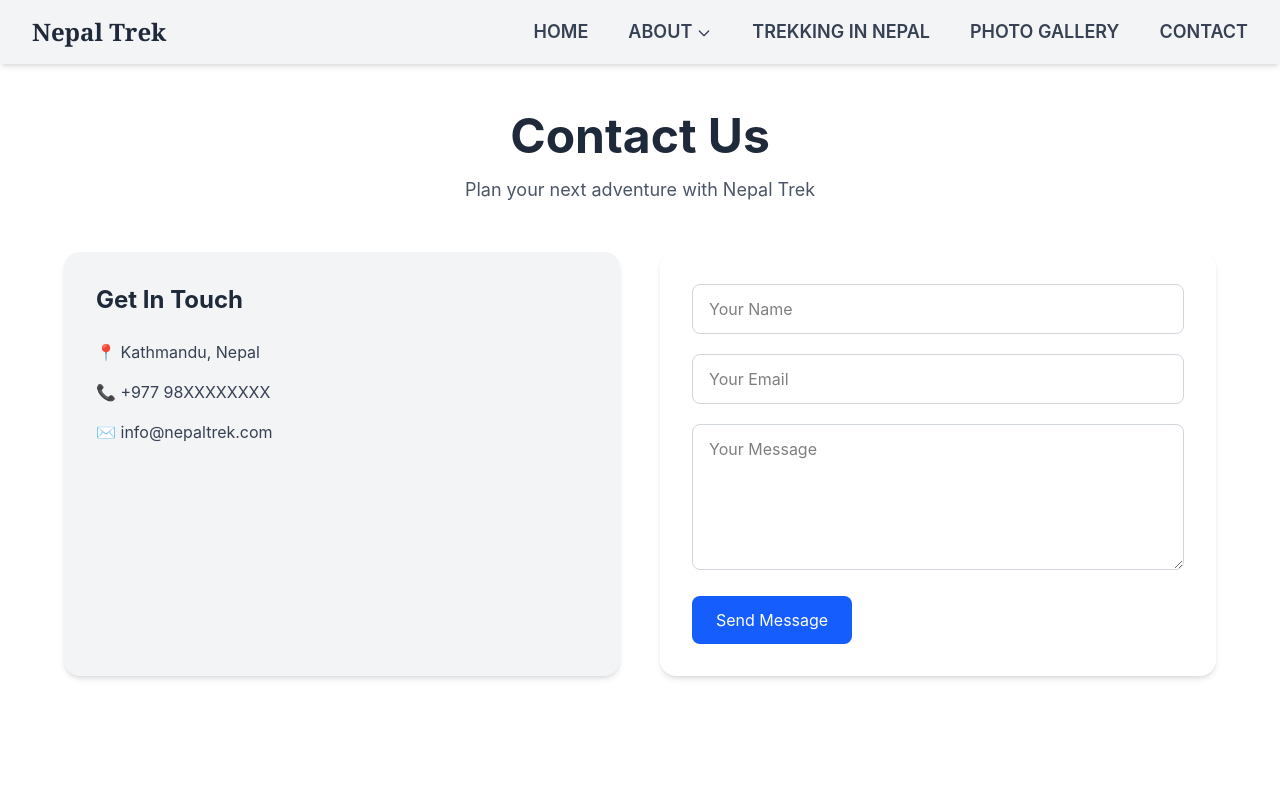
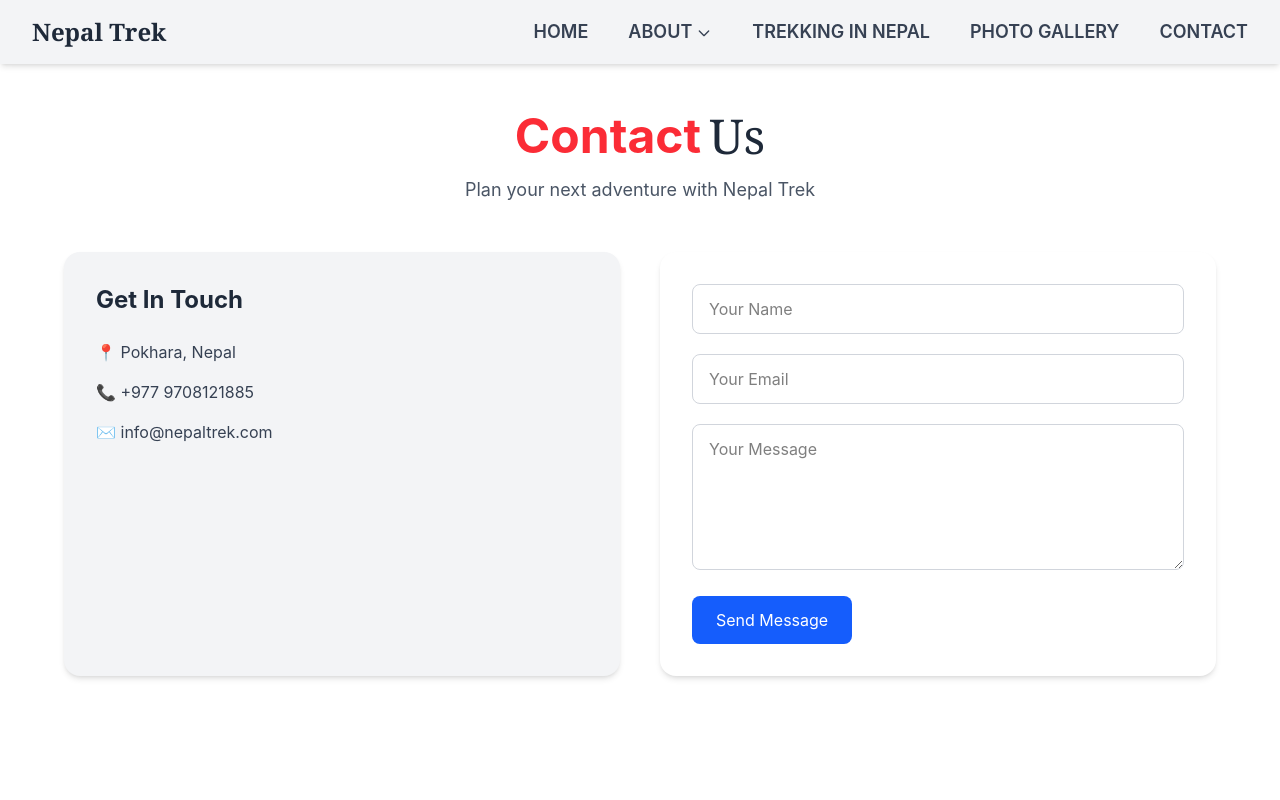
Before and after one commit to webHard1/webHard1, a React (Vite) app: page /contact in a window 1280 px wide. Shown: the top 800 px of the page. Built offline with nearby package versions, Linux system fonts and the light colour scheme.

Commit message:
push hai

```diff
--- a/src/Components/Contact/Contact.jsx
+++ b/src/Components/Contact/Contact.jsx
@@ -32,16 +32,26 @@ const Contact = () => {
     <>
       <div className="pt-28 px-6 md:px-16 pb-16">
 
+        {/* Heading */}
         <div className="text-center mb-12">
-        <h1 className="text-4xl md:text-5xl font-bold text-gray-800">
-          Contact Us
+
+          <div className="flex flex-wrap gap-2 justify-center">
+            <h1 className="text-3xl sm:text-4xl md:text-5xl text-red-500 font-bold">
+              Contact
             </h1>
+
+            <h1 className="text-3xl sm:text-4xl md:text-5xl font-serif text-gray-800">
+              Us
+            </h1>
+          </div>
 
           <p className="text-gray-600 mt-4 text-lg">
             Plan your next adventure with Nepal Trek
           </p>
+
         </div>
 
+        {/* Main Section */}
         <div className="grid md:grid-cols-2 gap-10">
 
           {/* Contact Info */}
@@ -52,8 +62,8 @@ const Contact = () => {
             </h2>
 
             <div className="space-y-4 text-gray-700">
-            <p>📍 Kathmandu, Nepal</p>
-            <p>📞 +977 98XXXXXXXX</p>
+              <p>📍 Pokhara, Nepal</p>
+              <p>📞 +977 9708121885</p>
               <p>✉️ info@nepaltrek.com</p>
             </div>
 
@@ -98,12 +108,13 @@ const Contact = () => {
             </button>
 
           </form>
+
         </div>
 
       </div>
-    <Footer/>
+
+      <Footer />
     </>
-
   )
 }
 
```
Lines whose indentation alone changed are shown as unchanged.
